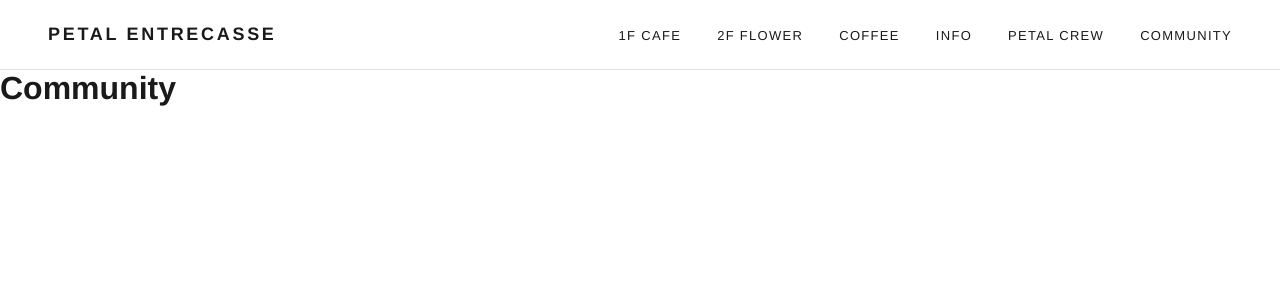
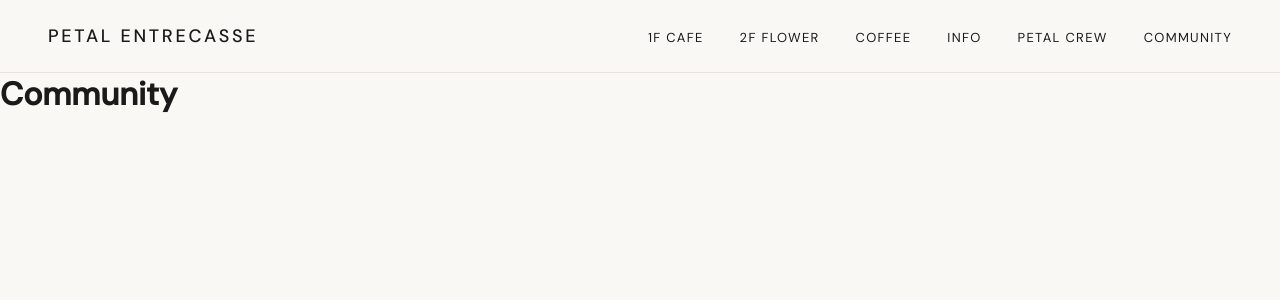
Before and after one commit to choigilung/petal, a React (Vite) app: page /community in a window 1280 px wide. Shown: the top 300 px of the page. Built offline with nearby package versions, Linux system fonts and the light colour scheme.

Commit message:
feat: 글로벌 스타일 및 폰트 적용

```diff
--- a/index.html
+++ b/index.html
@@ -1,6 +1,9 @@
 <!doctype html>
 <html lang="en">
   <head>
+    <link rel="preconnect" href="https://fonts.googleapis.com">
+    <link rel="preconnect" href="https://fonts.gstatic.com" crossorigin>
+    <link href="https://fonts.googleapis.com/css2?family=DM+Sans:wght@300;400;500&family=Cormorant+Garamond:wght@300;400;500&display=swap" rel="stylesheet">
     <meta charset="UTF-8" />
     <link rel="icon" type="image/svg+xml" href="/favicon.svg" />
     <meta name="viewport" content="width=device-width, initial-scale=1.0" />
--- a/src/components/Navbar/Navbar.css
+++ b/src/components/Navbar/Navbar.css
@@ -1,16 +1,10 @@
-* {
-  margin: 0;
-  padding: 0;
-  box-sizing: border-box;
-}
-
 .navbar {
   display: flex;
   justify-content: space-between;
   align-items: center;
   padding: 24px 48px;
-  background-color: #fff;
-  border-bottom: 1px solid #e0e0e0;
+  background-color: #faf8f5;
+  border-bottom: 1px solid #e8e2d9;
   position: sticky;
   top: 0;
   z-index: 100;
@@ -18,7 +12,7 @@
 
 .navbar-logo a {
   font-size: 18px;
-  font-weight: 700;
+  font-weight: 500;
   letter-spacing: 0.15em;
   color: #1a1a1a;
   text-decoration: none;
@@ -32,7 +26,7 @@
 
 .navbar-menu li a {
   font-size: 13px;
-  font-weight: 500;
+  font-weight: 400;
   letter-spacing: 0.1em;
   color: #1a1a1a;
   text-decoration: none;
--- a/src/index.css
+++ b/src/index.css
@@ -5,8 +5,8 @@
 }
 
 body {
-  font-family: 'Helvetica Neue', Arial, sans-serif;
-  background-color: #fff;
+  font-family: 'DM Sans', sans-serif;
+  background-color: #faf8f5;
   color: #1a1a1a;
   -webkit-font-smoothing: antialiased;
 }
```
